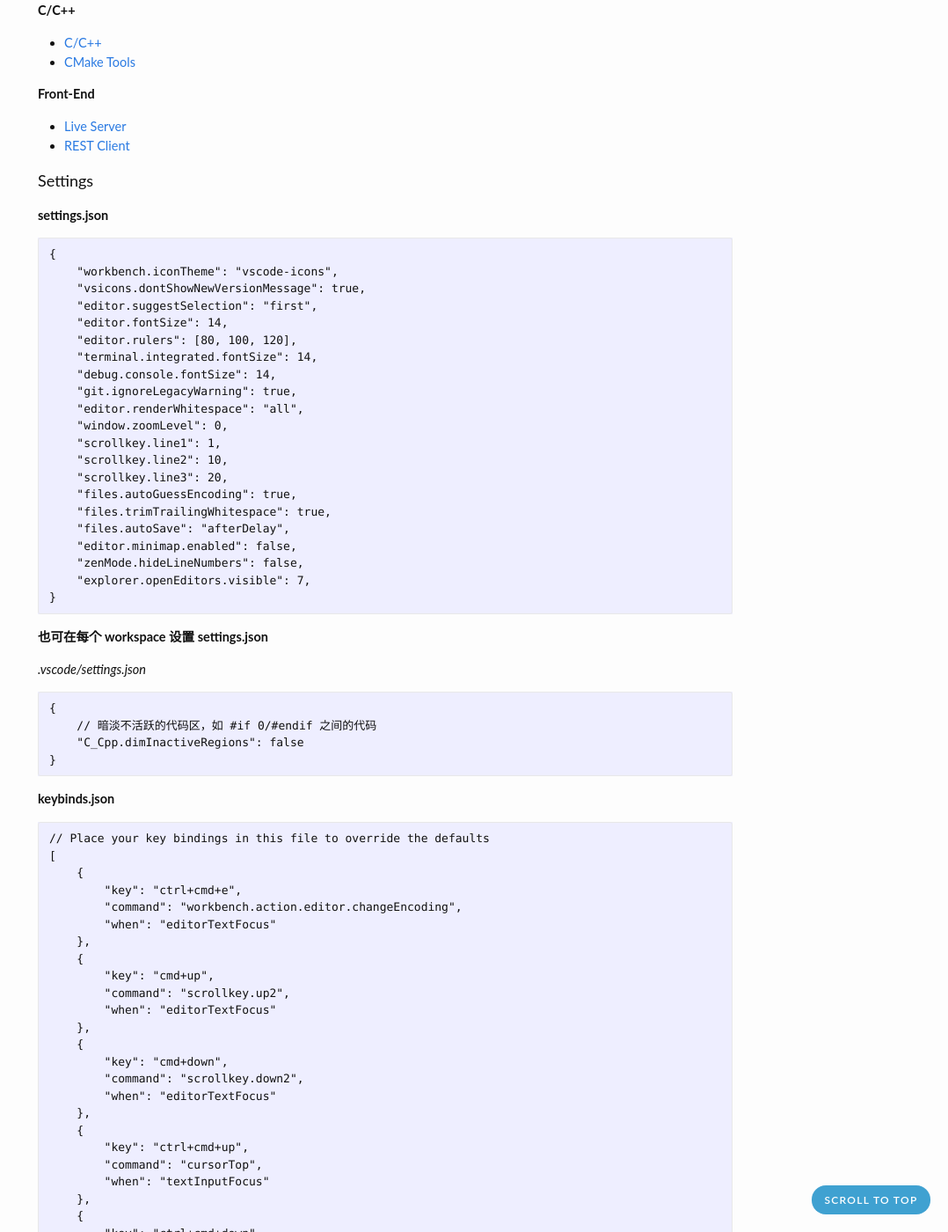
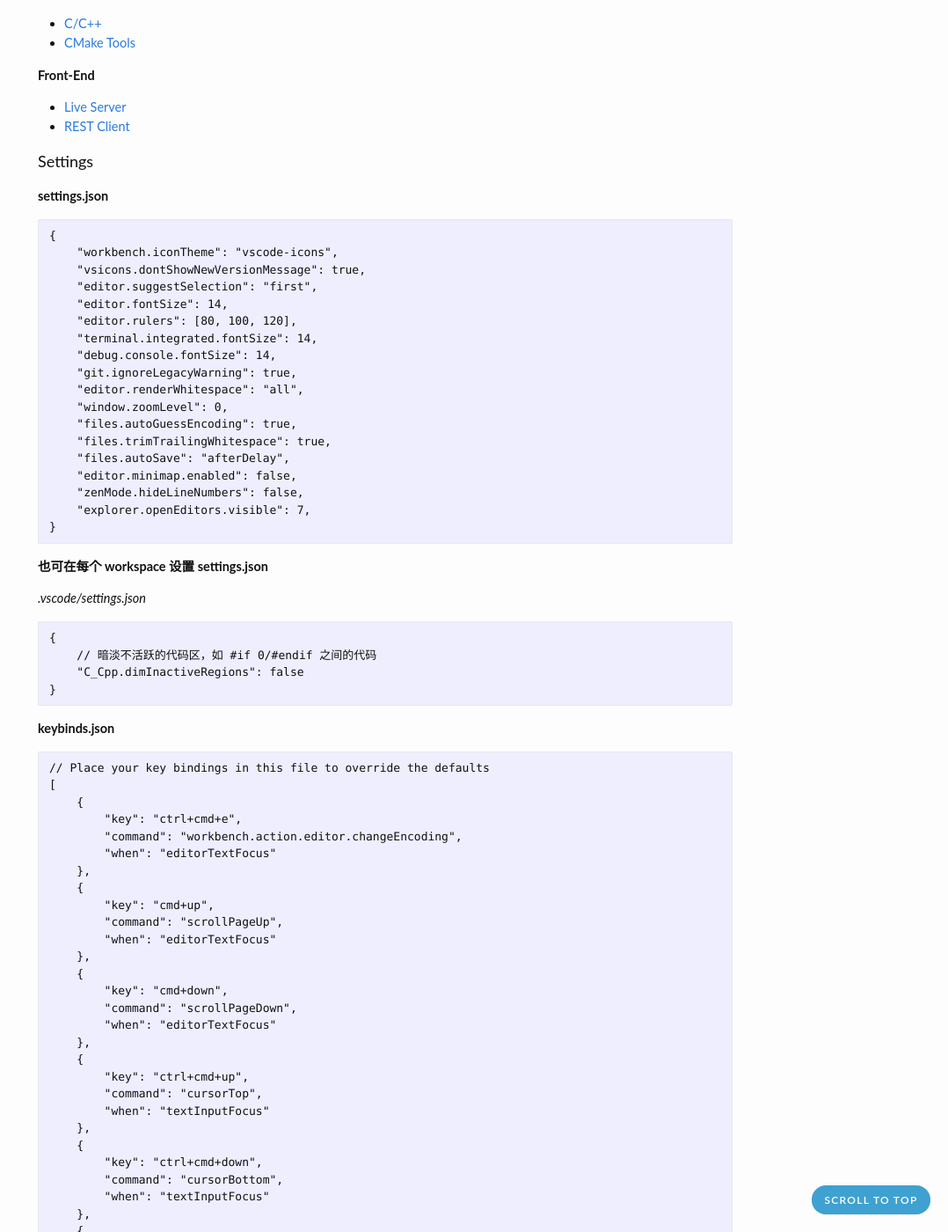
Before and after one commit to zhjwpku/zhjwpku.github.io, a Jekyll site: the page built from _posts/2019-12-27-vscode-shortcuts.md, in a window 1280 px wide and 1400 px high, scrolled down 1641 px. Shown: the whole window at 88% size, without its empty margins (202-1280 px from the left). Built offline with Jekyll 4.4.1, drawn with Linux system fonts in a browser that asks for light colours; comment, search, counter and statistics services are not loaded; some of the changed text lies outside the part shown.

Commit message:
chore: remove scrollkey extension

```diff
--- a/_posts/2019-12-27-vscode-shortcuts.md
+++ b/_posts/2019-12-27-vscode-shortcuts.md
@@ -70,7 +70,6 @@
 - [GitLens — Git supercharged][gitlens]
 - [vscode-icons][vscode-icons]
 - [VSCode Great Icons][vscode-great-icons]
-- [scrollkey][scrollkey]
 - [Remote - SSH][remote-ssh]
 - [Bookmarks][bookmarks]
 - [Bracket Pair Colorizer 2][bracket-pair-colorizer]
@@ -104,9 +103,6 @@
     "git.ignoreLegacyWarning": true,
     "editor.renderWhitespace": "all",
     "window.zoomLevel": 0,
-    "scrollkey.line1": 1,
-    "scrollkey.line2": 10,
-    "scrollkey.line3": 20,
     "files.autoGuessEncoding": true,
     "files.trimTrailingWhitespace": true,
     "files.autoSave": "afterDelay",
@@ -139,12 +135,12 @@
     },
     {
         "key": "cmd+up",
-        "command": "scrollkey.up2",
+        "command": "scrollPageUp",
         "when": "editorTextFocus"
     },
     {
         "key": "cmd+down",
-        "command": "scrollkey.down2",
+        "command": "scrollPageDown",
         "when": "editorTextFocus"
     },
     {
@@ -278,7 +274,6 @@
 [vscode-icons]: https://marketplace.visualstudio.com/items?itemName=vscode-icons-team.vscode-icons
 [vscode-great-icons]: https://marketplace.visualstudio.com/items?itemName=emmanuelbeziat.vscode-great-icons
 [ccpp]: https://marketplace.visualstudio.com/items?itemName=ms-vscode.cpptools
-[scrollkey]: https://marketplace.visualstudio.com/items?itemName=74th.scrollkey
 [remote-ssh]: https://marketplace.visualstudio.com/items?itemName=ms-vscode-remote.remote-ssh
 [ssh-with-vscode-without-internet]: https://stackoverflow.com/questions/56718453/ssh-with-vscode-without-internet
 [bookmarks]: https://github.com/alefragnani/vscode-bookmarks
```
